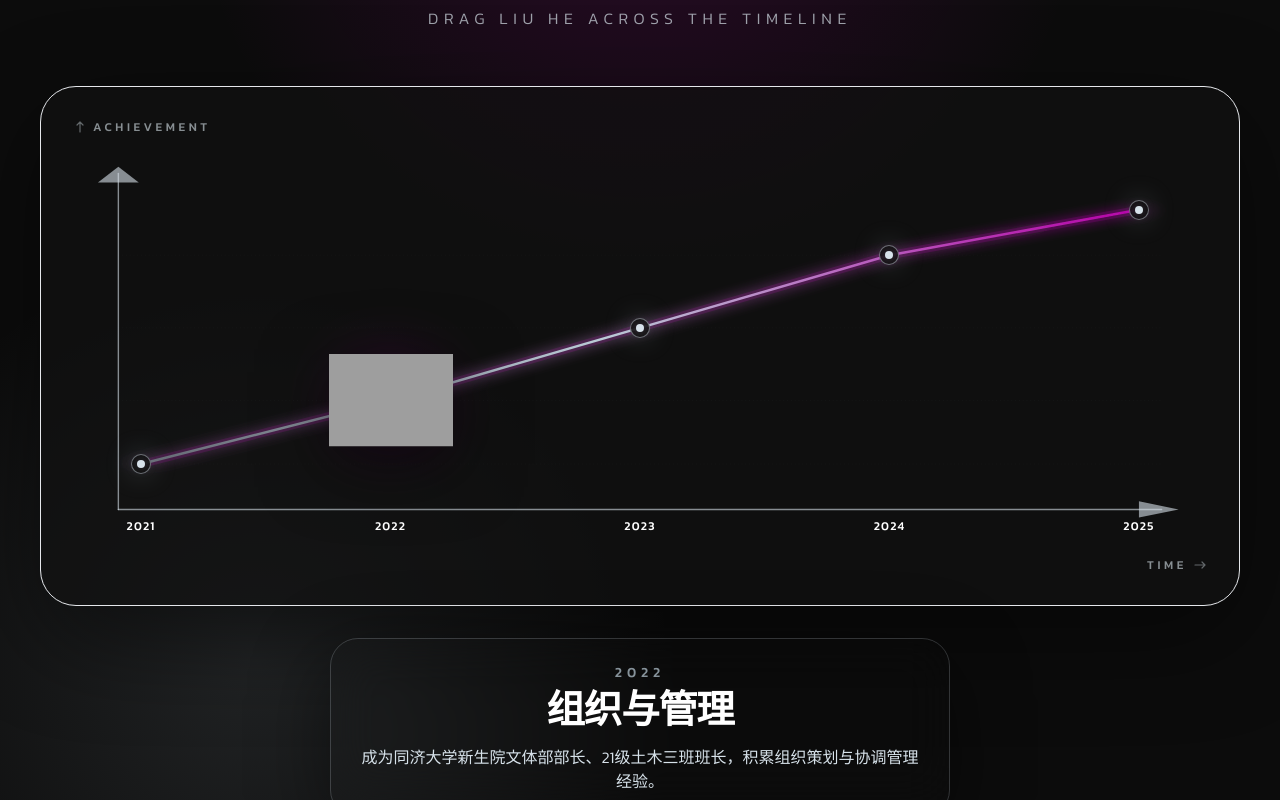
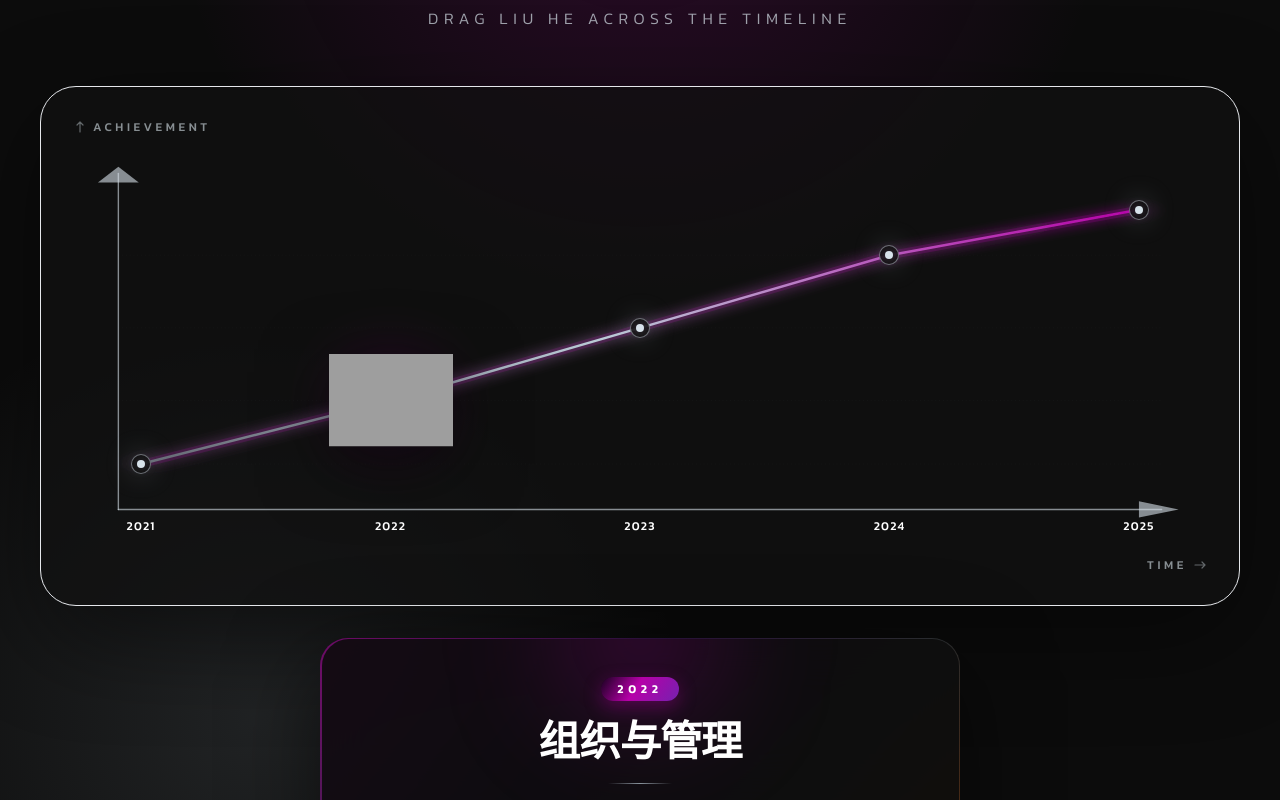
Before and after one commit to Dora439965/personal-web, a React (Vite) app: page / in a window 1280 px wide. Both pictures are taken after a click on the element 390 px from the left and 3151 px from the top of the page. Shown: the part 2751-3551 px from the top of the page. Built offline with nearby package versions, Linux system fonts and the light colour scheme; grey boxes are pictures that could not be loaded.

Commit message:
style: redesign university curve info card with gradient border and staggered animations

```diff
--- a/src/main.tsx
+++ b/src/main.tsx
@@ -884,38 +884,74 @@ function UniversityCurveSection() {
         </div>
 
         <motion.div
-          className="mx-auto mt-8 w-[min(88%,620px)] rounded-[28px] border border-[#D7E2EA]/20 bg-[#0C0C0C]/82 p-5 text-center text-[#D7E2EA] shadow-[0_20px_80px_rgba(0,0,0,0.45)] backdrop-blur-xl sm:p-6"
+          className="relative mx-auto mt-8 w-[min(90%,640px)] overflow-hidden rounded-[28px] p-[1.5px] shadow-[0_24px_90px_rgba(0,0,0,0.5)]"
+          style={{
+            background:
+              'linear-gradient(135deg, rgba(182,0,168,0.55) 0%, rgba(118,33,176,0.28) 38%, rgba(187,204,215,0.18) 70%, rgba(190,76,0,0.4) 100%)',
+          }}
           animate={{
             opacity: activeMilestone || !hasInteracted ? 1 : 0,
             y: activeMilestone || !hasInteracted ? 0 : 14,
           }}
-        >
+          transition={{ duration: 0.4, ease: [0.25, 0.1, 0.25, 1] }}
+        >
+          <div className="relative overflow-hidden rounded-[27px] bg-[#0C0C0C]/90 px-7 py-8 text-center text-[#D7E2EA] backdrop-blur-xl sm:px-10 sm:py-9">
+            <div className="pointer-events-none absolute -top-20 left-1/2 h-40 w-40 -translate-x-1/2 rounded-full bg-[#B600A8]/25 blur-[60px]" />
             {activeMilestone && (
-            <>
-              <p className="text-sm font-medium uppercase tracking-[0.35em] text-[#BBCCD7]/70">
+              <div key={activeMilestone.year} className="relative">
+                <motion.span
+                  initial={{ opacity: 0, y: 8 }}
+                  animate={{ opacity: 1, y: 0 }}
+                  transition={{ duration: 0.45 }}
+                  className="inline-flex items-center rounded-full px-4 py-1 text-xs font-semibold tracking-[0.4em] text-white"
+                  style={{
+                    background:
+                      'linear-gradient(123deg, #18011F 0%, #B600A8 45%, #7621B0 100%)',
+                    boxShadow: '0 6px 18px rgba(181,1,167,0.35)',
+                  }}
+                >
                   {activeMilestone.year}
-              </p>
-              <h3 className="mt-2 text-[clamp(1.4rem,3vw,2.4rem)] font-black uppercase leading-none tracking-tight text-white">
+                </motion.span>
+                <motion.h3
+                  initial={{ opacity: 0, y: 12 }}
+                  animate={{ opacity: 1, y: 0 }}
+                  transition={{ duration: 0.5, delay: 0.05 }}
+                  className="mt-5 text-[clamp(1.5rem,3.4vw,2.6rem)] font-black uppercase leading-none tracking-tight text-white"
+                >
                   {activeMilestone.title}
-              </h3>
-              <p className="mx-auto mt-4 max-w-xl text-sm font-light leading-relaxed sm:text-base">
+                </motion.h3>
+                <motion.div
+                  initial={{ scaleX: 0 }}
+                  animate={{ scaleX: 1 }}
+                  transition={{ duration: 0.5, delay: 0.12 }}
+                  className="mx-auto mt-5 h-px w-16 origin-center bg-gradient-to-r from-transparent via-[#BBCCD7]/70 to-transparent"
+                />
+                <motion.p
+                  initial={{ opacity: 0, y: 10 }}
+                  animate={{ opacity: 1, y: 0 }}
+                  transition={{ duration: 0.5, delay: 0.16 }}
+                  className="mx-auto mt-5 max-w-xl text-sm font-light leading-relaxed text-[#D7E2EA]/90 sm:text-base"
+                >
                   {activeMilestone.description}
-              </p>
-            </>
+                </motion.p>
+              </div>
             )}
             {!hasInteracted && (
-            <>
-              <p className="text-sm font-medium uppercase tracking-[0.35em] text-[#BBCCD7]/70">
+              <div className="relative">
+                <span className="inline-flex items-center gap-2 rounded-full border border-[#D7E2EA]/25 px-4 py-1 text-xs font-medium uppercase tracking-[0.35em] text-[#BBCCD7]/80">
+                  <Sparkles size={13} strokeWidth={2.2} />
                   Drag to reveal
-              </p>
-              <h3 className="mt-2 text-[clamp(1.25rem,3vw,2.2rem)] font-black uppercase leading-none tracking-tight text-white">
+                </span>
+                <h3 className="mt-5 text-[clamp(1.3rem,3vw,2.2rem)] font-black uppercase leading-none tracking-tight text-white">
                   拖动小人查看大学阶段
                 </h3>
-              <p className="mx-auto mt-4 max-w-xl text-sm font-light leading-relaxed text-[#D7E2EA]/72 sm:text-base">
-                将小人拖到折线图上的年份节点，才会显示该阶段的经历与成就。
+                <div className="mx-auto mt-5 h-px w-16 bg-gradient-to-r from-transparent via-[#BBCCD7]/70 to-transparent" />
+                <p className="mx-auto mt-5 max-w-xl text-sm font-light leading-relaxed text-[#D7E2EA]/72 sm:text-base">
+                  将小人拖到折线图上的年份节点，或直接点击节点，查看该阶段的经历与成就。
                 </p>
-            </>
+              </div>
             )}
+          </div>
         </motion.div>
       </div>
     </section>
```
Lines whose indentation alone changed are shown as unchanged.
